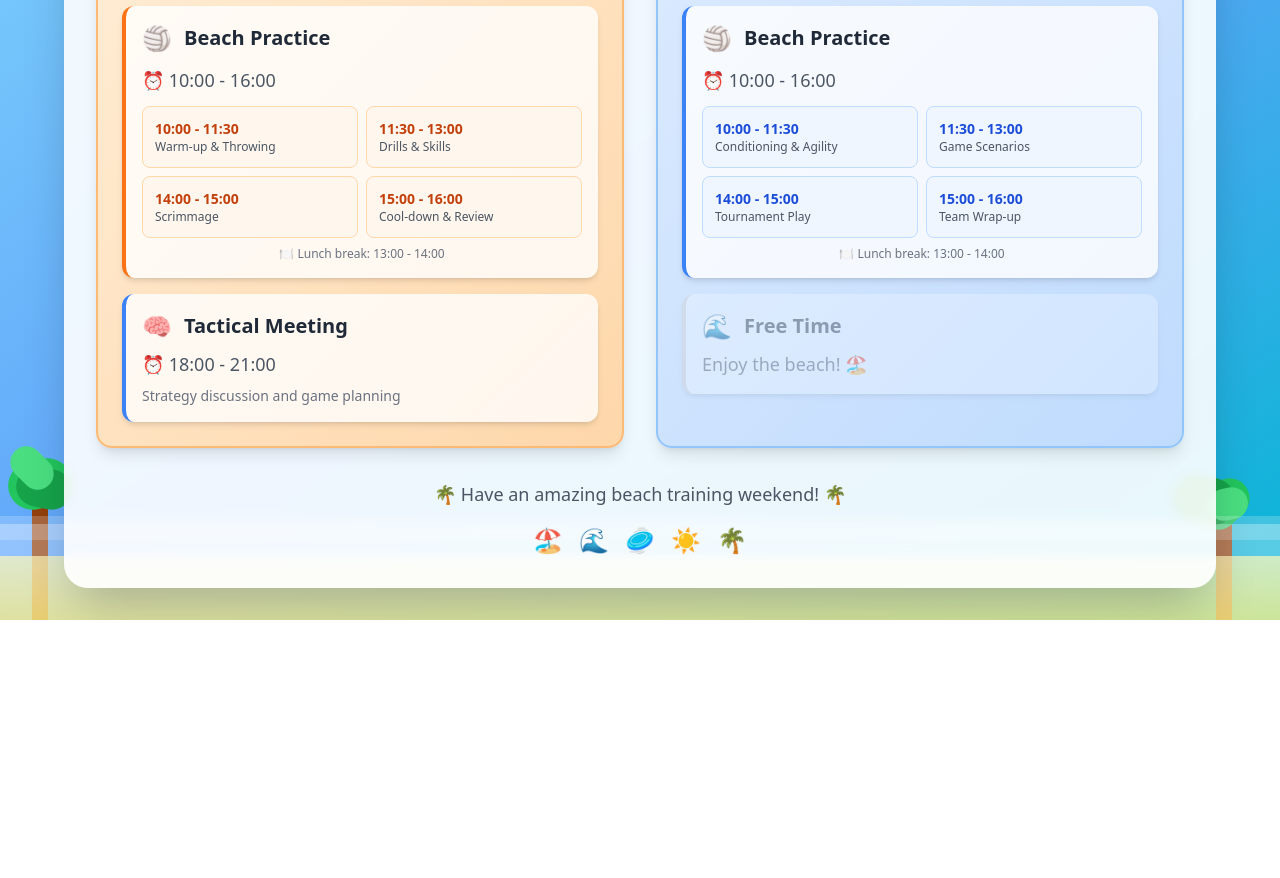
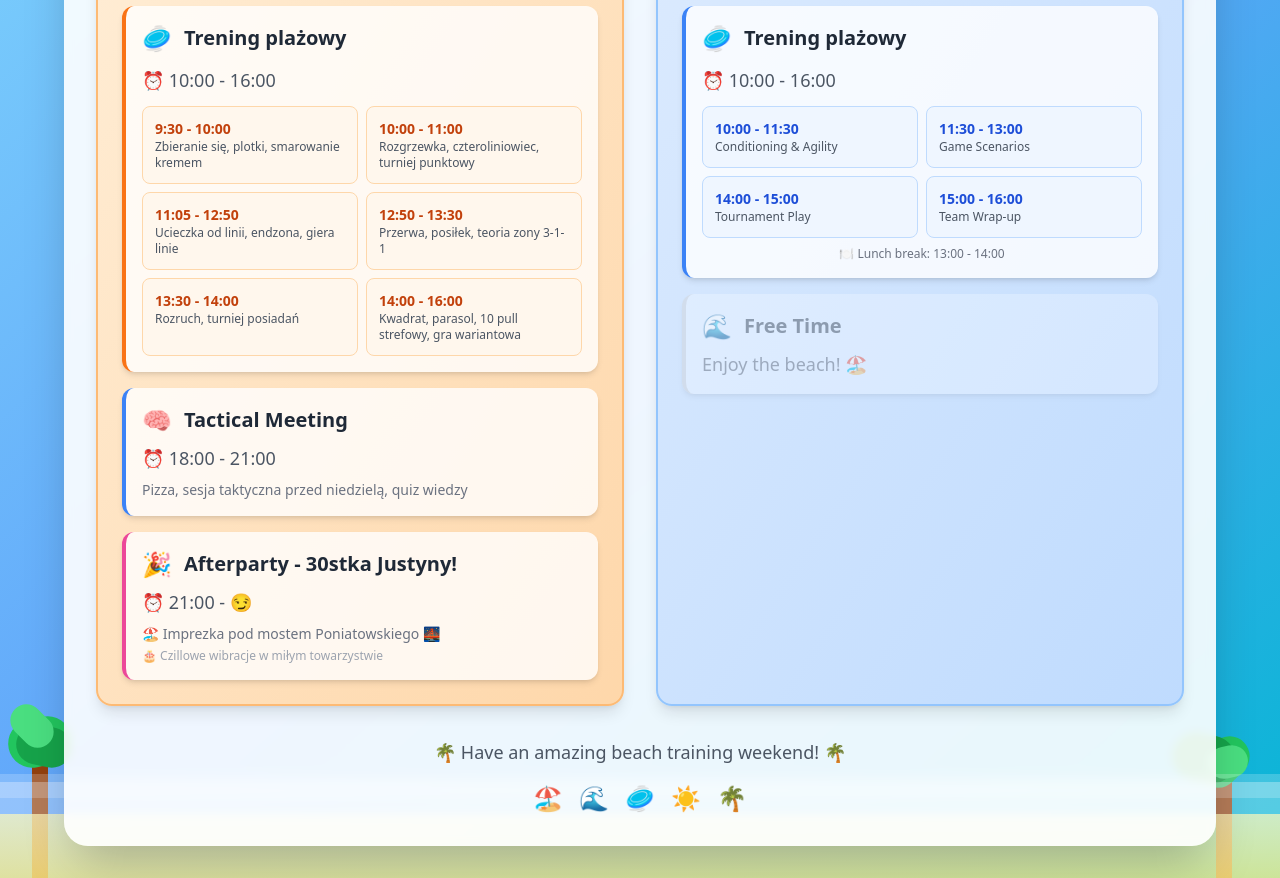
Before and after one commit to Czaplon/rjp-beach-page, a plain HTML site: page index.html in a window 1280 px wide. Shown: the part 240-1118 px from the top of the page. Before the commit the page ends 860 px from the top, so only its background shows below. Drawn offline with nearby package versions, Linux system fonts and the light colour scheme.

Commit message:
adding info

```diff
--- a/index.html
+++ b/index.html
@@ -66,15 +66,15 @@
                     <div class="bg-gradient-to-br from-orange-100 to-orange-200 rounded-2xl p-6 shadow-lg border-2 border-orange-300">
                         <h2 class="text-3xl font-bold text-orange-800 mb-6 text-center flex items-center justify-center gap-2">
                             <span>🌅</span>
-                            Saturday
+                            Sobota
                             <span>🌅</span>
                         </h2>
 
                         <div class="space-y-4">
                             <div class="bg-white/80 rounded-xl p-4 shadow-md border-l-4 border-orange-500">
                                 <div class="flex items-center gap-3 mb-3">
-                                    <span class="text-2xl">🏐</span>
-                                    <h3 class="text-xl font-semibold text-gray-800">Beach Practice</h3>
+                                    <span class="text-2xl">🥏</span>
+                                    <h3 class="text-xl font-semibold text-gray-800">Trening plażowy</h3>
                                 </div>
                                 <div class="text-lg text-gray-600 font-medium mb-3">
                                     ⏰ 10:00 - 16:00
@@ -83,24 +83,29 @@
                                 <!-- Sub-sections for Saturday practice -->
                                 <div class="grid grid-cols-1 sm:grid-cols-2 gap-2 mt-3">
                                     <div class="bg-orange-50 rounded-lg p-3 border border-orange-200">
-                                        <div class="text-sm font-semibold text-orange-700">10:00 - 11:30</div>
-                                        <div class="text-xs text-gray-600">Warm-up & Throwing</div>
+                                        <div class="text-sm font-semibold text-orange-700">9:30 - 10:00</div>
+                                        <div class="text-xs text-gray-600">Zbieranie się, plotki, smarowanie kremem</div>
                                     </div>
                                     <div class="bg-orange-50 rounded-lg p-3 border border-orange-200">
-                                        <div class="text-sm font-semibold text-orange-700">11:30 - 13:00</div>
-                                        <div class="text-xs text-gray-600">Drills & Skills</div>
+                                        <div class="text-sm font-semibold text-orange-700">10:00 - 11:00</div>
+                                        <div class="text-xs text-gray-600">Rozgrzewka, czteroliniowiec, turniej punktowy</div>
                                     </div>
                                     <div class="bg-orange-50 rounded-lg p-3 border border-orange-200">
-                                        <div class="text-sm font-semibold text-orange-700">14:00 - 15:00</div>
-                                        <div class="text-xs text-gray-600">Scrimmage</div>
+                                        <div class="text-sm font-semibold text-orange-700">11:05 - 12:50</div>
+                                        <div class="text-xs text-gray-600">Ucieczka od linii, endzona, giera linie</div>
                                     </div>
                                     <div class="bg-orange-50 rounded-lg p-3 border border-orange-200">
-                                        <div class="text-sm font-semibold text-orange-700">15:00 - 16:00</div>
-                                        <div class="text-xs text-gray-600">Cool-down & Review</div>
+                                        <div class="text-sm font-semibold text-orange-700">12:50 - 13:30</div>
+                                        <div class="text-xs text-gray-600">Przerwa, posiłek, teoria zony 3-1-1</div>
                                     </div>
-                                </div>
-                                <div class="text-xs text-gray-500 mt-2 text-center">
-                                    🍽️ Lunch break: 13:00 - 14:00
+                                    <div class="bg-orange-50 rounded-lg p-3 border border-orange-200">
+                                        <div class="text-sm font-semibold text-orange-700">13:30 - 14:00</div>
+                                        <div class="text-xs text-gray-600">Rozruch, turniej posiadań</div>
+                                    </div>
+                                    <div class="bg-orange-50 rounded-lg p-3 border border-orange-200">
+                                        <div class="text-sm font-semibold text-orange-700">14:00 - 16:00</div>
+                                        <div class="text-xs text-gray-600">Kwadrat, parasol, 10 pull strefowy, gra wariantowa</div>
+                                    </div>
                                 </div>
                             </div>
 
@@ -113,7 +118,23 @@
                                     ⏰ 18:00 - 21:00
                                 </div>
                                 <div class="text-sm text-gray-500 mt-2">
-                                    Strategy discussion and game planning
+                                    Pizza, sesja taktyczna przed niedzielą, quiz wiedzy
+                                </div>
+                            </div>
+
+                            <div class="bg-white/80 rounded-xl p-4 shadow-md border-l-4 border-pink-500">
+                                <div class="flex items-center gap-3 mb-2">
+                                    <span class="text-2xl">🎉</span>
+                                    <h3 class="text-xl font-semibold text-gray-800">Afterparty - 30stka Justyny!</h3>
+                                </div>
+                                <div class="text-lg text-gray-600 font-medium">
+                                    ⏰ 21:00 - 😏
+                                </div>
+                                <div class="text-sm text-gray-500 mt-2">
+                                    🏖️ Imprezka pod mostem Poniatowskiego 🌉
+                                </div>
+                                <div class="text-xs text-gray-400 mt-1">
+                                    🎂 Czillowe wibracje w miłym towarzystwie
                                 </div>
                             </div>
                         </div>
@@ -123,15 +144,15 @@
                     <div class="bg-gradient-to-br from-blue-100 to-blue-200 rounded-2xl p-6 shadow-lg border-2 border-blue-300">
                         <h2 class="text-3xl font-bold text-blue-800 mb-6 text-center flex items-center justify-center gap-2">
                             <span>☀️</span>
-                            Sunday
+                            Niedziela
                             <span>☀️</span>
                         </h2>
 
                         <div class="space-y-4">
                             <div class="bg-white/80 rounded-xl p-4 shadow-md border-l-4 border-blue-500">
                                 <div class="flex items-center gap-3 mb-3">
-                                    <span class="text-2xl">🏐</span>
-                                    <h3 class="text-xl font-semibold text-gray-800">Beach Practice</h3>
+                                    <span class="text-2xl">🥏</span>
+                                    <h3 class="text-xl font-semibold text-gray-800">Trening plażowy</h3>
                                 </div>
                                 <div class="text-lg text-gray-600 font-medium mb-3">
                                     ⏰ 10:00 - 16:00
```
